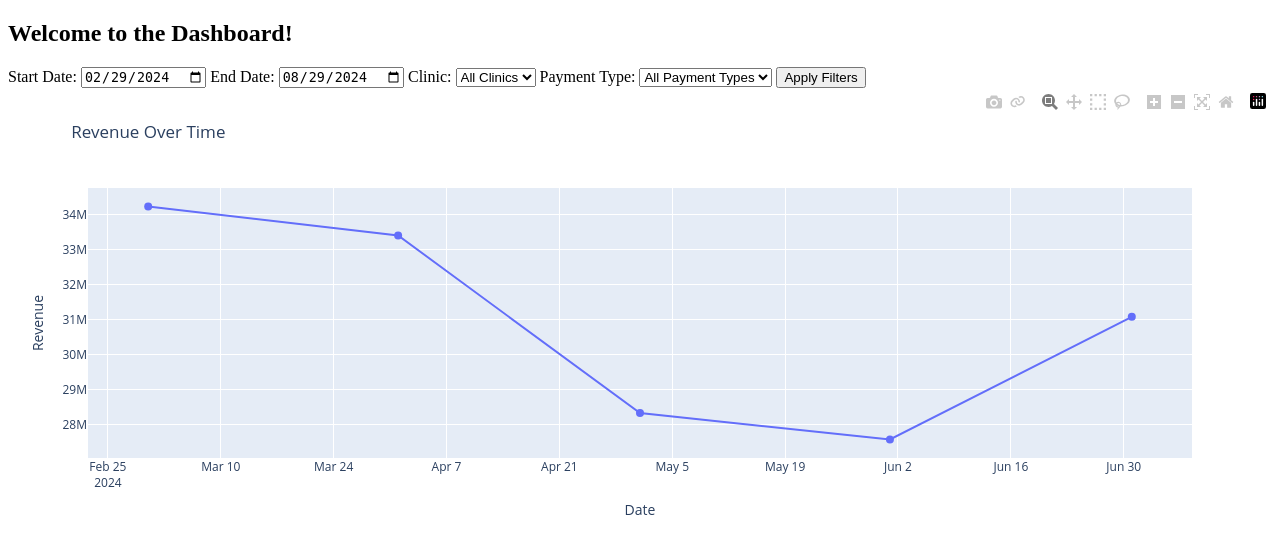
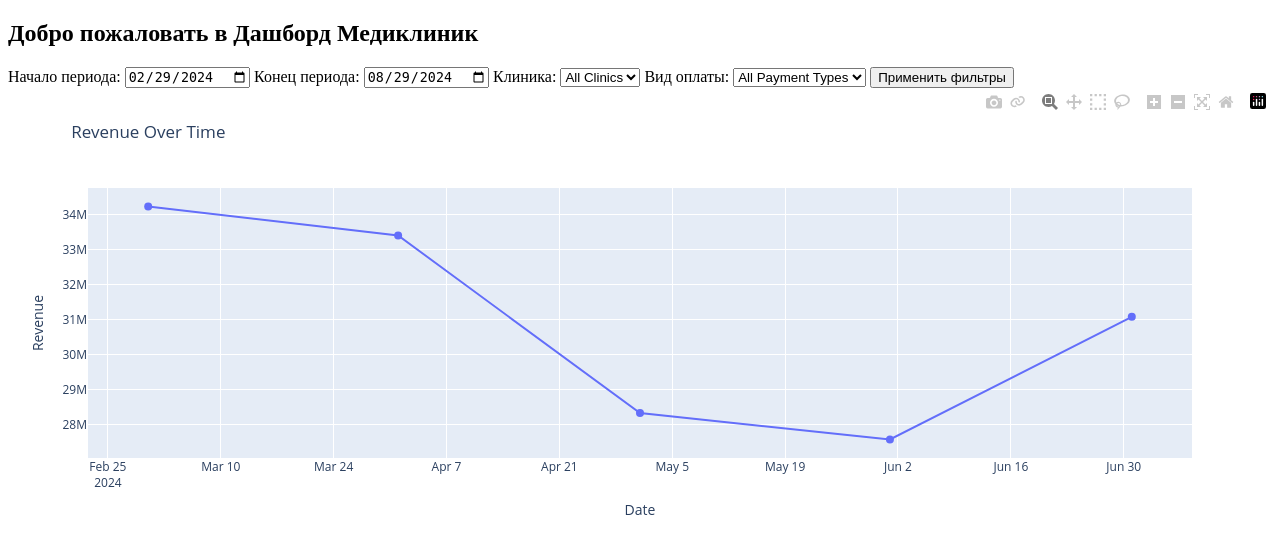
Before and after one commit to CyberPunk58/MedIt, a Django app: page /dashboard/ in a window 1280 px wide. Shown: the part 71-608 px from the top of the page. Run offline with Django 4.2, Linux system fonts and the light colour scheme; a user stored in the database is signed in; data comes from the database, SQL or seed files in the repository.

Commit message:
dashboard ru

```diff
--- a/MedIt/dashboard/templates/dashboard/dashboard.html
+++ b/MedIt/dashboard/templates/dashboard/dashboard.html
@@ -2,17 +2,17 @@
 {% block title %}Dashboard{% endblock %}
 
 {% block content %}
-    <h2>Welcome to the Dashboard!</h2>
+    <h2>Добро пожаловать в Дашборд Медиклиник</h2>
 
     <!-- Форма фильтров -->
     <form method="get" action="">
-        <label for="start_date">Start Date:</label>
+        <label for="start_date">Начало периода:</label>
         <input type="date" id="start_date" name="start_date" value="{{ start_date }}">
 
-        <label for="end_date">End Date:</label>
+        <label for="end_date">Конец периода:</label>
         <input type="date" id="end_date" name="end_date" value="{{ end_date }}">
 
-        <label for="clinic">Clinic:</label>
+        <label for="clinic">Клиника:</label>
         <select id="clinic" name="clinic">
             <option value="">All Clinics</option>
             {% for clinic in clinics %}
@@ -22,7 +22,7 @@
             {% endfor %}
         </select>
 
-        <label for="payment_type">Payment Type:</label>
+        <label for="payment_type">Вид оплаты:</label>
         <select id="payment_type" name="payment_type">
             <option value="">All Payment Types</option>
             {% for payment_type in payment_types %}
@@ -32,7 +32,7 @@
             {% endfor %}
         </select>
 
-        <button type="submit">Apply Filters</button>
+        <button type="submit">Применить фильтры</button>
     </form>
 
     <!-- Отображение интерактивного графика -->
```
Also changed, not shown: MedIt/MedIt/settings.py (+11 -2 lines).
